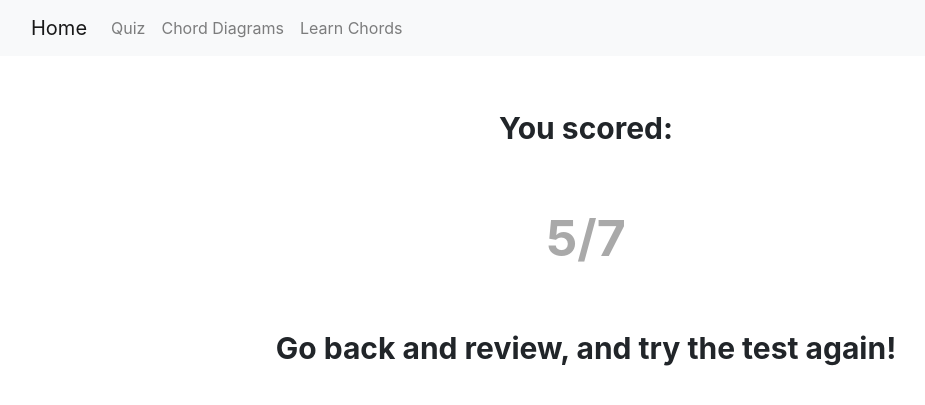
After one commit to mweaser/chordology, a Flask app: page /results in a window 1280 px wide. The commit adds this page. Shown: the top 405 px of the page, without its empty margins (54-979 px from the left). Run offline with Flask 2, Linux system fonts and the light colour scheme; some libraries are stand-ins or nearby versions.

Commit message:
results page added

```diff
--- a/server.py
+++ b/server.py
@@ -237,6 +237,10 @@ def quiz(id):
 def quiz2():
    return render_template('quiz2.html')
 
+@app.route('/results')
+def results():
+   return render_template('results.html')
+
 
 # AJAX FUNCTIONS
 # @app.route('/mcquiz/<int:id>')
--- a/static/main.css
+++ b/static/main.css
@@ -252,3 +252,76 @@
     font-weight: bold;
     font-size: 30px;
 }
+
+#nextButton2{
+
+}
+
+#resultsButton2{
+
+}
+
+#nn2{
+    background-color: rgba(51, 51, 51, 0.05);
+    border-radius: 8px;
+    border-width: 0;
+    color: #333333;
+    cursor: pointer;
+    display: inline-block;
+    font-family: "Haas Grot Text R Web", "Helvetica Neue", Helvetica, Arial, sans-serif;
+    font-size: 14px;
+    font-weight: 500;
+    line-height: 20px;
+    list-style: none;
+    margin: 0;
+    padding: 10px 12px;
+    text-align: center;
+    transition: all 200ms;
+    vertical-align: baseline;
+    white-space: nowrap;
+    user-select: none;
+    -webkit-user-select: none;
+    touch-action: manipulation;
+    margin-left: 800px;
+}
+
+#rr2{
+    background-color: rgba(51, 51, 51, 0.05);
+    border-radius: 8px;
+    border-width: 0;
+    color: #333333;
+    cursor: pointer;
+    display: inline-block;
+    font-family: "Haas Grot Text R Web", "Helvetica Neue", Helvetica, Arial, sans-serif;
+    font-size: 14px;
+    font-weight: 500;
+    line-height: 20px;
+    list-style: none;
+    margin: 0;
+    padding: 10px 12px;
+    text-align: center;
+    transition: all 200ms;
+    vertical-align: baseline;
+    white-space: nowrap;
+    user-select: none;
+    -webkit-user-select: none;
+    touch-action: manipulation;
+    margin-left: 800px;
+}
+
+#resultsPage{
+    font-weight: bold;
+    font-size: 30px;
+}
+
+#youScored{
+    margin-top: 50px;
+    text-align: center;
+}
+
+#score{
+    margin-top: 50px;
+    color: darkgray;
+    font-size: 50px;
+    text-align: center;
+}
--- a/static/quiz2.js
+++ b/static/quiz2.js
@@ -210,4 +210,7 @@ $(document).ready(function() {
     // maketoggle(toggles)
     dragdrop()
     togglebutton()
+    // $("#nextButton2").css('visibility', 'hidden');
+    // $("#resultsButton2").css('visibility', 'hidden');
+
 })
--- /dev/null
+++ b/templates/results.html
@@ -0,0 +1,17 @@
+{% extends "layout.html" %}
+
+{% block content %}
+
+<script type="text/javascript" src="{{ url_for('static', filename = 'results.js') }}"></script>
+
+<body>
+
+    <div id = "resultsPage">
+        <div id = "youScored"> You scored:</div>
+        <div id = "score"> 5/7</div>
+        <div id = "youScored"> Go back and review, and try the test again!</div>
+
+    </div>
+</body>
+
+{% endblock %}
```
Also changed, not shown: templates/quiz2.html (+7 -0 lines), static/results.js (added).
